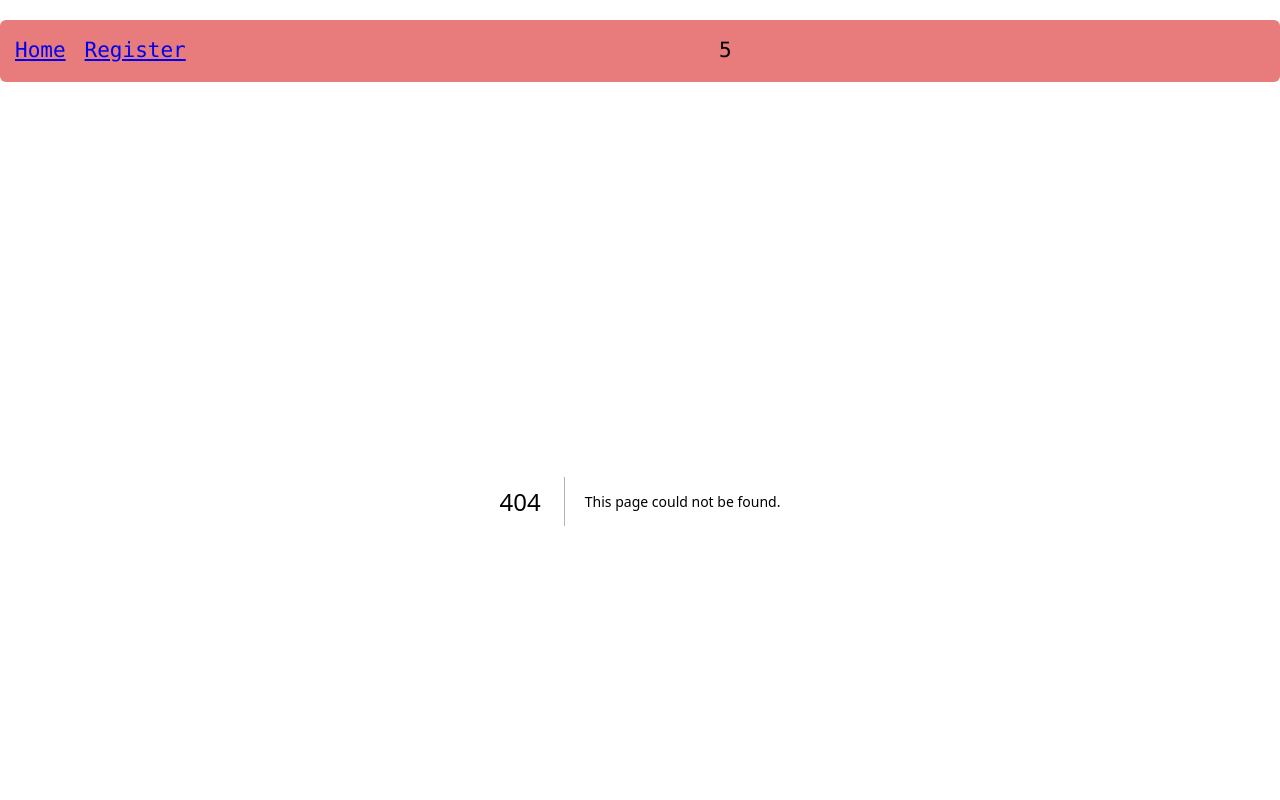
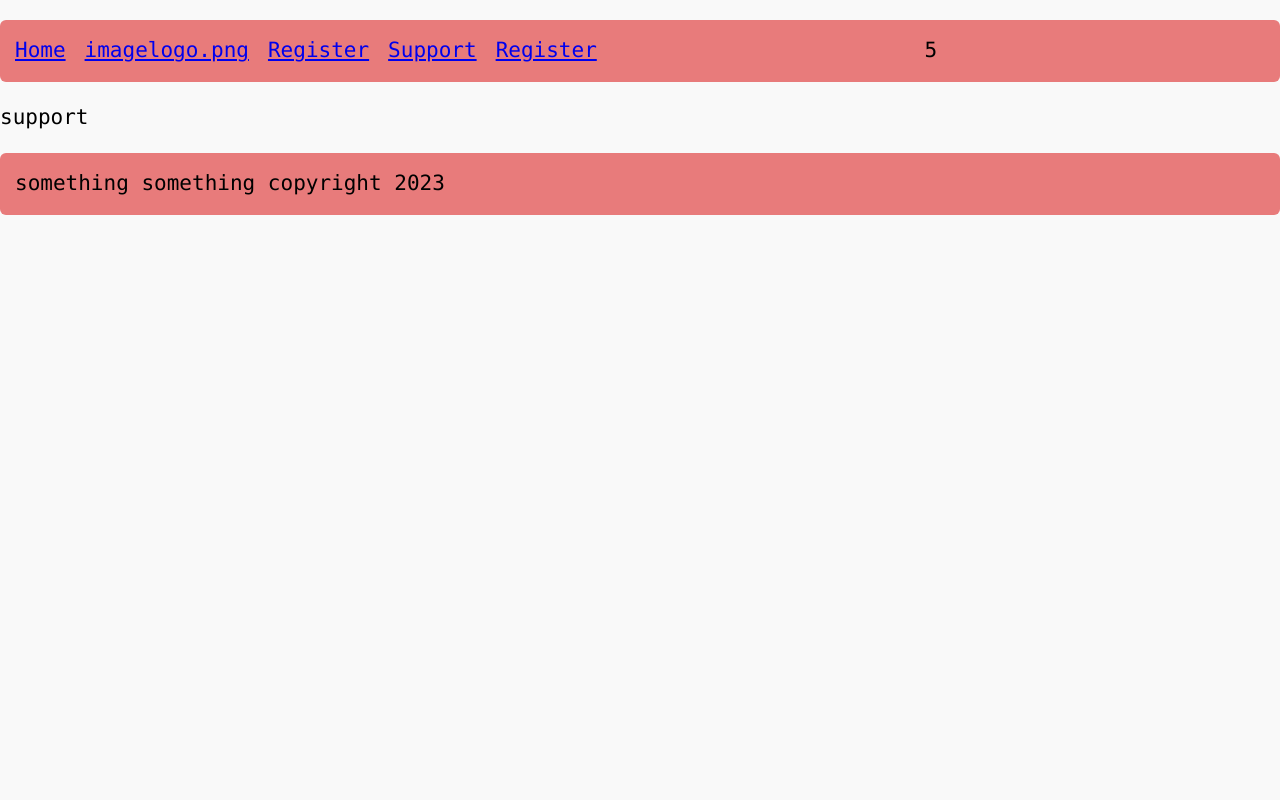
Before and after one commit to AramW/sportspage-info-stats, a Next.js app: page /support in a window 1280 px wide. Before the commit this address had no page. Shown: the top 800 px of the page. Built offline with nearby package versions, Linux system fonts and the light colour scheme.

Commit message:
pages and registration

```diff
--- a/app/layout.tsx
+++ b/app/layout.tsx
@@ -4,8 +4,8 @@ import styles from './layout.module.scss';
 
 export const metadata = {
   title: {
-    default: 'animals4everyone',
-    template: '%s | animals4everyone',
+    default: 'LiveScores and Roster Updates',
+    template: '%s | LiveScores and Roster Updates',
   },
   icons: {
     shortcut: '/favicon.ico',
@@ -29,6 +29,9 @@ export default function RootLayout(props: Props) {
           <nav>
             <div>
               <Link href="/">Home</Link>
+              <Link href="/home">imagelogo.png</Link>
+              <Link href="/register">Register</Link>
+              <Link href="/support">Support</Link>
               <Link href="/register">Register</Link>
             </div>
             <div>{randomNumber}</div>
--- /dev/null
+++ b/app/support/page.tsx
@@ -0,0 +1,3 @@
+export default function SupportTage() {
+  return 'support';
+}
--- a/tsconfig.json
+++ b/tsconfig.json
@@ -10,7 +10,8 @@
     "**/*.cjs",
     "**/*.mjs",
     ".next/types/**/*.ts",
-    "next-env.d.ts"
+    "next-env.d.ts",
+    "app/support/page"
   ],
   "compilerOptions": {
     "jsx": "preserve"
```
